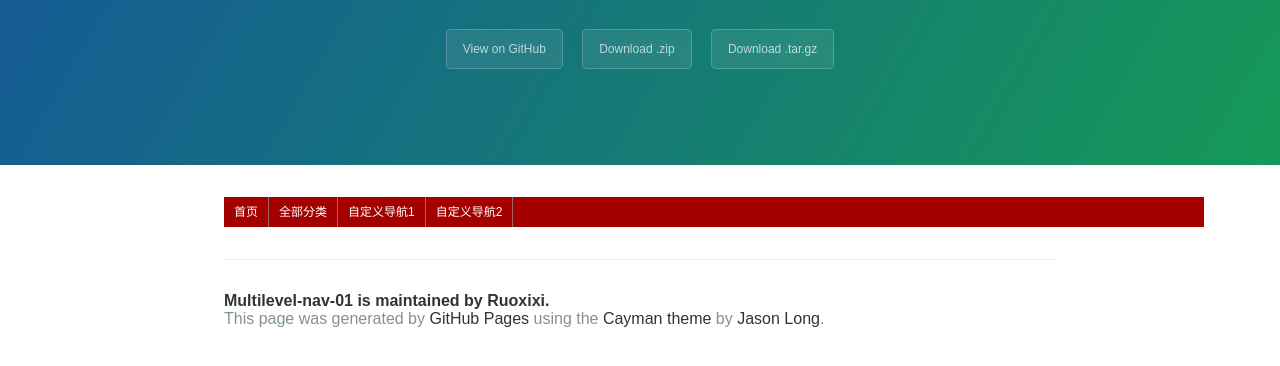
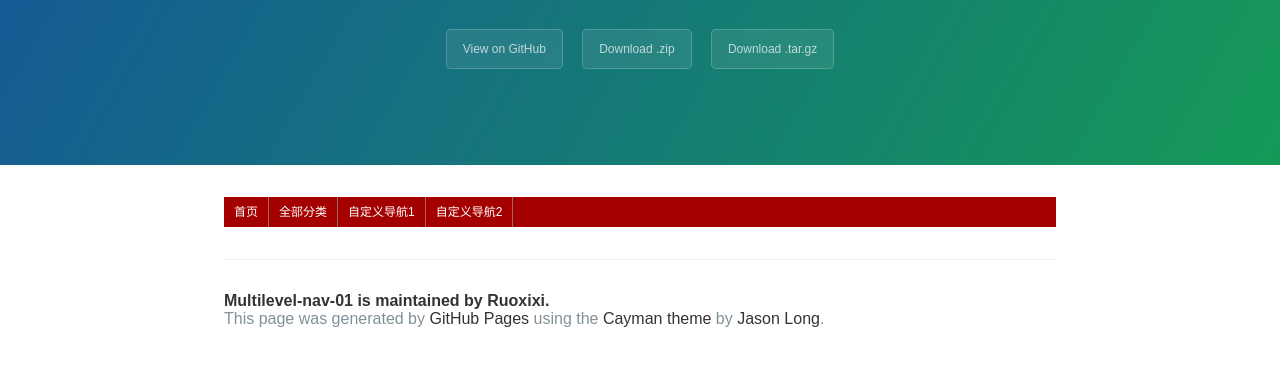
Before and after one commit to Ruoxixi/multilevel-nav-01, a plain HTML site: page index.html in a window 1280 px wide. Shown: the part 168-534 px from the top of the page. Drawn offline with Linux system fonts and the light colour scheme.

Commit message:
Update index.html

```diff
--- a/index.html
+++ b/index.html
@@ -29,7 +29,6 @@
 2.菜单不易过多；
 3.菜单名单不易太长；
 -->
-<div style="width:980px;margin:0 auto;">
 <div class="dev-shop-nav clearfix">
     <ul class="dev-nav">
         <li><a title="" href="" target="_blank">首页</a></li>
@@ -71,7 +70,6 @@
         </li>
     </ul>
 </div>
-</div>
 
       <footer class="site-footer">
         <span class="site-footer-owner"><a href="https://github.com/Ruoxixi/multilevel-nav-01">Multilevel-nav-01</a> is maintained by <a href="https://github.com/Ruoxixi">Ruoxixi</a>.</span>
```
Lines whose indentation alone changed are shown as unchanged.
